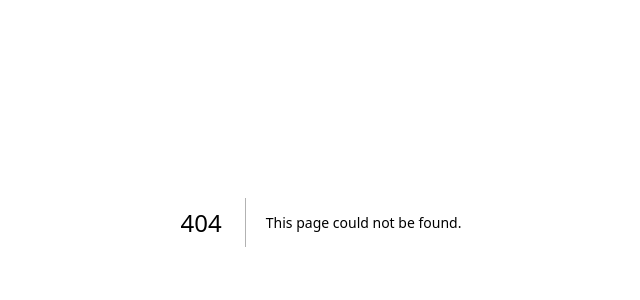
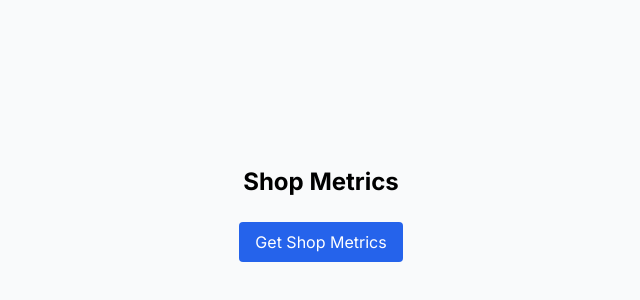
Before and after one commit to Balora6/ecommerce-mvp, a Next.js app: page /metrics in a window 1280 px wide. Before the commit this address had no page. Shown: the part 178-478 px from the top of the page, without its empty margins (319-959 px from the left). Built offline with nearby package versions, Linux system fonts and the light colour scheme.

Commit message:
fix pages

```diff
--- /dev/null
+++ b/src/app/metrics/page.tsx
@@ -0,0 +1,56 @@
+"use client";
+
+import { useState } from "react";
+import { useSearchParams } from "next/navigation";
+import { IMetricsResponse } from "@/types/metrics";
+import MetricsTable from "@/components/MetricsTable";
+
+
+export default function MetricsPage() {
+  const [metrics, setMetrics] = useState<IMetricsResponse | null>(null);
+  const [loading, setLoading] = useState(false);
+  const [error, setError] = useState("");
+  const searchParams = useSearchParams();
+
+  const shopId = searchParams.get("shopId") || "";
+
+  const fetchMetrics = async () => {
+    if (!shopId) {
+      setError("Shop ID not available");
+      return;
+    }
+    setLoading(true);
+    setError("");
+
+    try {
+      const res = await fetch(`/api/shops/${shopId}/metrics`);
+      if (!res.ok) throw new Error(`HTTP error: ${res.status}`);
+      const data: IMetricsResponse = await res.json();
+      setMetrics(data);
+    } catch (err) {
+      setError(err instanceof Error ? err.message : "Unknown error");
+    } finally {
+      setLoading(false);
+    }
+  };
+
+  return (
+    <div className="min-h-screen flex flex-col items-center justify-center bg-gray-50 p-6">
+      <h1 className="text-2xl font-bold mb-6">Shop Metrics</h1>
+
+      {!metrics && (
+        <button
+          onClick={fetchMetrics}
+          disabled={loading}
+          className="bg-blue-600 text-white py-2 px-4 rounded mb-4 disabled:opacity-50"
+        >
+          {loading ? "Loading Metrics..." : "Get Shop Metrics"}
+        </button>
+      )}
+
+      {error && <div className="text-red-600 mb-4">{error}</div>}
+
+      {metrics && <MetricsTable metrics={metrics} />}
+    </div>
+  );
+}
--- a/src/app/page.tsx
+++ b/src/app/page.tsx
@@ -1,28 +1,15 @@
 "use client";
 
 import { ConnectButton } from "@/components/ConnectButton";
-import MetricsTable from "@/components/MetricsTable";
 import { useState, useEffect } from "react";
-import { useSearchParams } from "next/navigation";
-
-interface MetricsResponse {
-  shopId: string;
-  from: string;
-  to: string;
-  ordersCount: number;
-  grossRevenue: number;
-  currency: string;
-  avgOrderValue: number;
-  refundedAmount: number;
-  netRevenue: number;
-}
+import { useSearchParams, useRouter } from "next/navigation";
 
 export default function HomePage() {
-  const [metrics, setMetrics] = useState<MetricsResponse | null>(null);
   const [shopConnected, setShopConnected] = useState(false);
   const [shopId, setShopId] = useState("");
   const [error, setError] = useState("");
   const searchParams = useSearchParams();
+  const router = useRouter();
 
   useEffect(() => {
     const connected = searchParams.get("connected");
@@ -34,27 +21,12 @@ export default function HomePage() {
       setShopConnected(true);
       if (shopIdParam) {
         setShopId(shopIdParam);
+        router.push(`/metrics?shopId=${shopIdParam}`);
       }
     } else if (errorParam) {
       setError(`OAuth error: ${errorParam}`);
     }
   }, [searchParams]);
-
-  useEffect(() => {
-    if (shopConnected && shopId) {
-      fetch(`/api/shops/${shopId}/metrics`)
-        .then((res) => {
-          if (!res.ok) {
-            throw new Error(`HTTP error! status: ${res.status}`);
-          }
-          return res.json();
-        })
-        .then((data) => setMetrics(data))
-        .catch((err) => {
-          setError(`Failed to fetch metrics: ${err.message}`);
-        });
-    }
-  }, [shopConnected, shopId]);
 
   return (
     <div
@@ -102,11 +74,9 @@ export default function HomePage() {
             textAlign: "center",
           }}
         >
-          ✅ Successfully connected to Shopify
+          ✅ Successfully connected to Shopify. Redirecting to metrics...
         </div>
       )}
-
-      {metrics && <MetricsTable metrics={metrics} />}
     </div>
   );
 }
--- a/src/components/ConnectButton.tsx
+++ b/src/components/ConnectButton.tsx
@@ -9,7 +9,7 @@ type ConnectButtonProps = {
 export function ConnectButton({ onConnect }: ConnectButtonProps) {
   const handleConnect = () => {
     if (onConnect) onConnect();
-    window.location.href = "/api/shopify/oauth/start";
+    window.location.href = "/api/auth/shopify?shop=brokeragetets.myshopify.com";
   };
 
   return (
```
